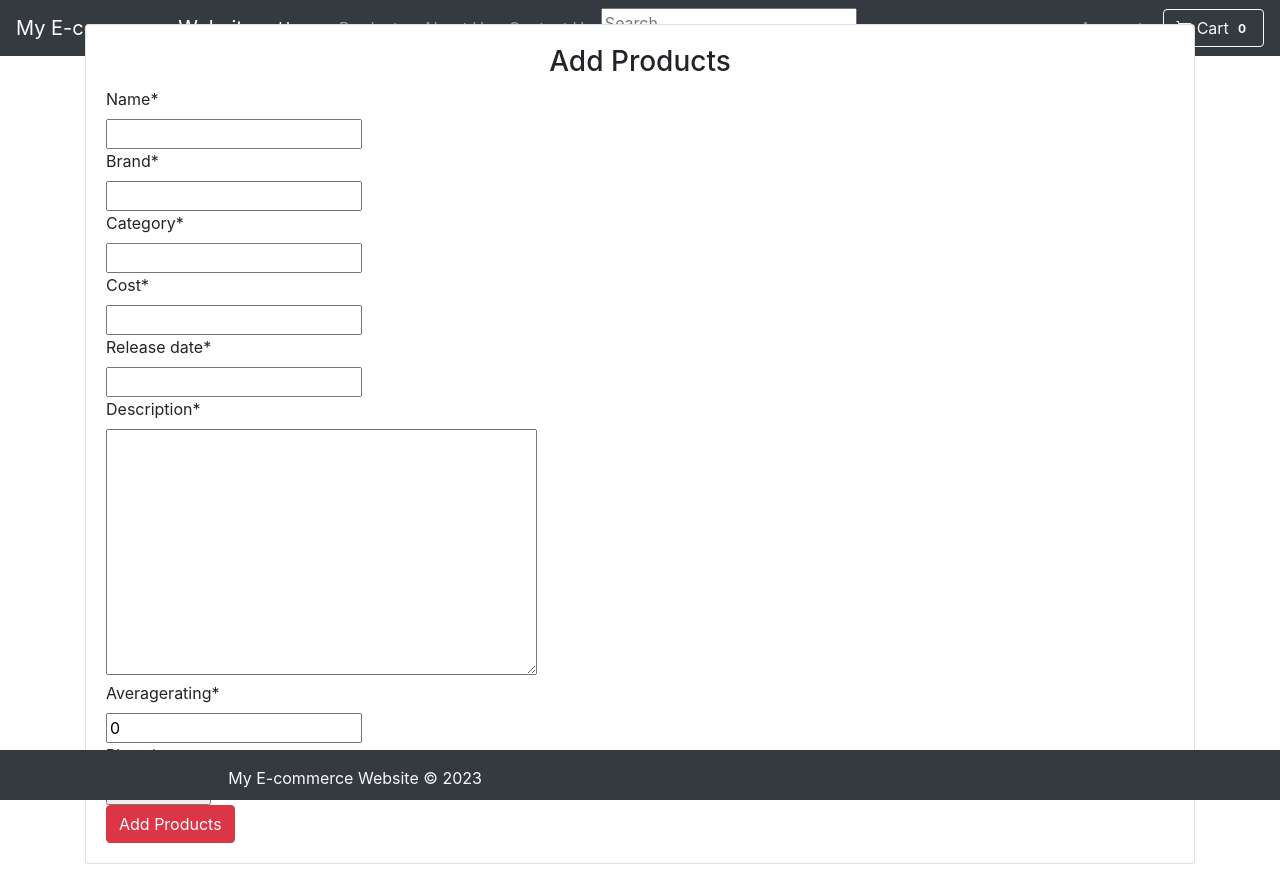
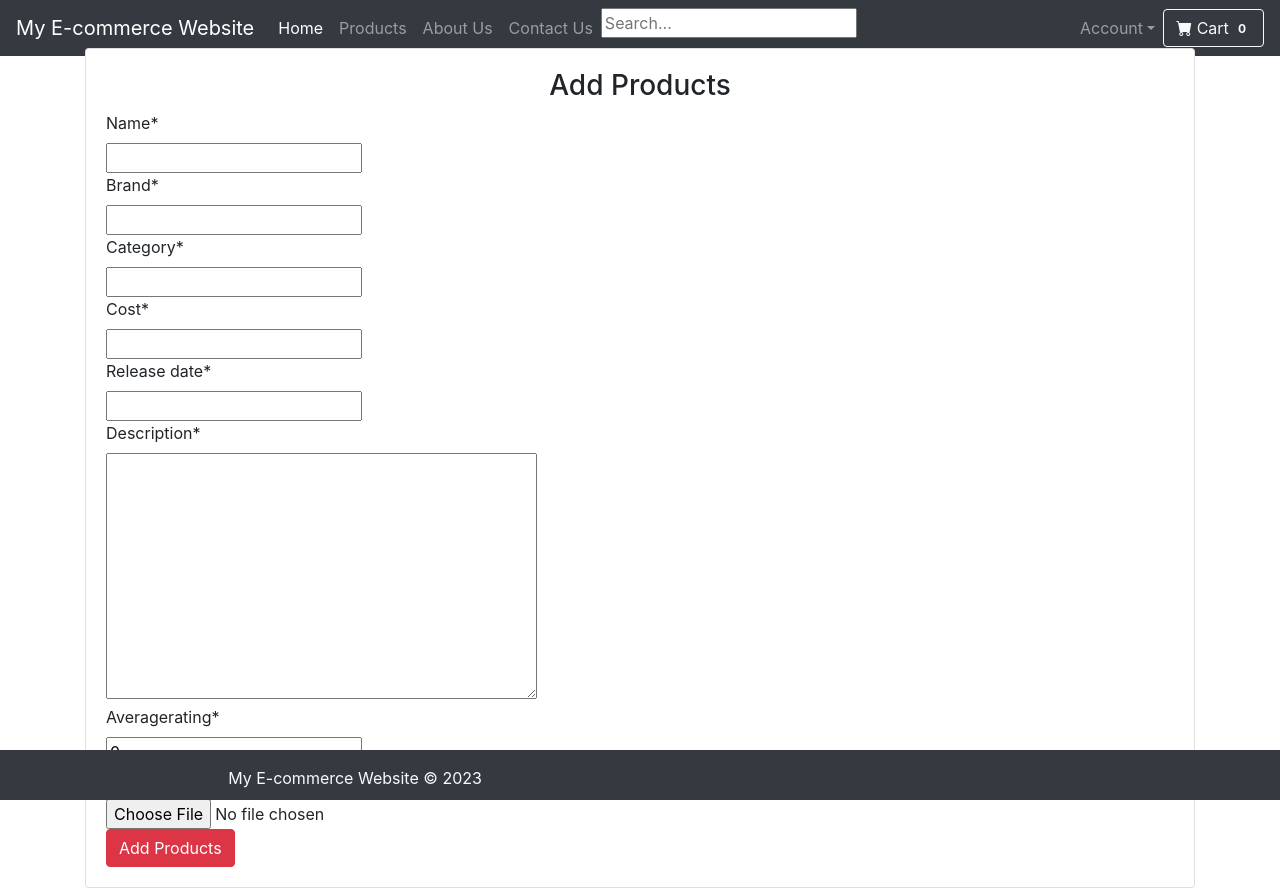
Before and after one commit to reshmaissac/reviewApp, a Django app: page /addproducts/ in a window 1280 px wide. Before the commit the page ends 864 px from the top, so only its background shows below. Run offline with Django 4.2, Linux system fonts and the light colour scheme; the visitor is signed in with stand-in values (Sample User, id 1); some libraries are stand-ins or nearby versions.

Commit message:
design changes added

```diff
--- a/home/templates/home/base.html
+++ b/home/templates/home/base.html
@@ -38,7 +38,7 @@
   </head>
   <body>
     <!-- Navigation Section -->
-    <nav class="navbar navbar-expand-lg navbar-dark bg-dark" style="position: fixed; width: 100%; left: 0cm; right: 0cm;">
+    <nav class="navbar navbar-expand-lg navbar-dark bg-dark" style="position: fixed; width: 100%; left: 0cm; right: 0cm; top: 0;">
       <a class="navbar-brand" href="{% url 'products:home' %}">My E-commerce Website</a>
       <button
         class="navbar-toggler"
@@ -106,7 +106,7 @@
       </div>
     </nav>
 
-    <br>
+    <br><br>
     {% block content %}{% endblock %}
 
     <!-- Footer Section -->
--- a/products/templates/products/details.html
+++ b/products/templates/products/details.html
@@ -71,7 +71,7 @@ function closeNav() {
 <div class="container">
 	<div style="width: 100%; padding: 10px; border: 10px;">
 	<br>
-	<div class="card" >
+	<div style="display:block;" >
 		<table>
 			<tr>
 			<td>
```
